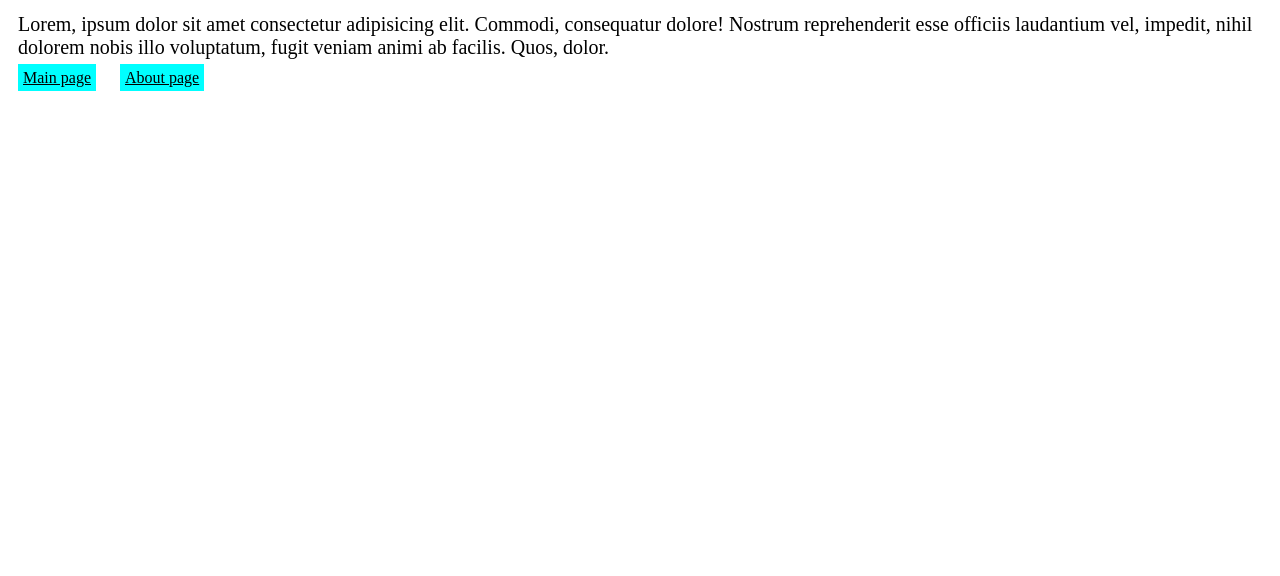
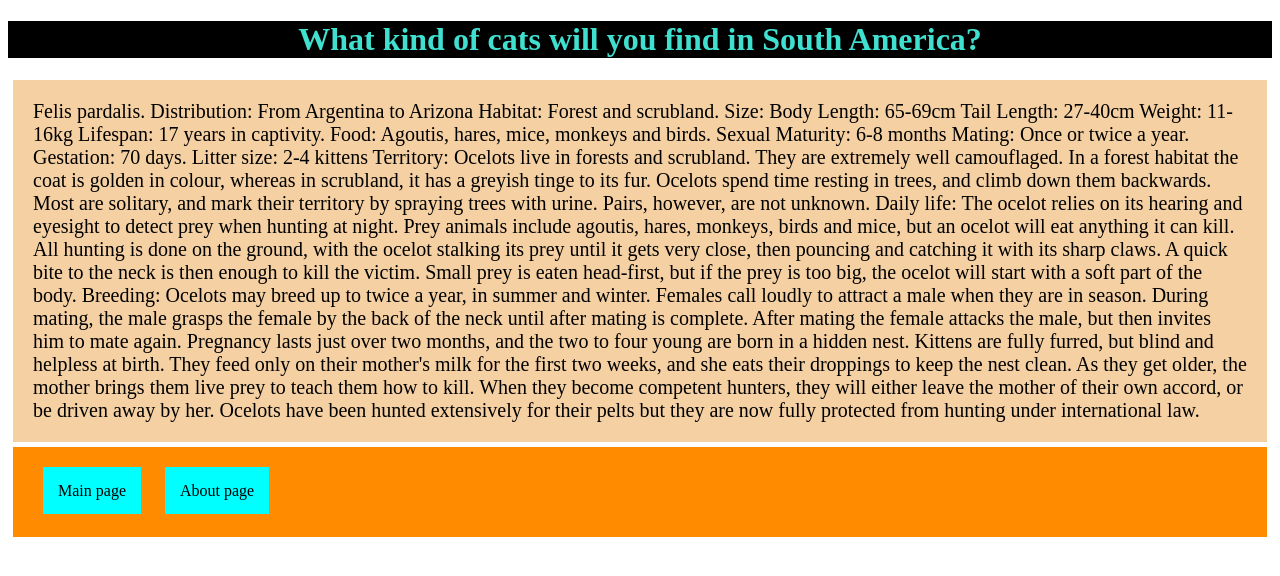
Before and after one commit to UrsulaKesek/Saturday-November-9-class, a plain HTML site: page categories.html in a window 1280 px wide. Drawn offline with Linux system fonts and the light colour scheme.

Commit message:
made changes to html and css files

```diff
--- a/categories.html
+++ b/categories.html
@@ -8,13 +8,44 @@
     <link href="style.css" rel="stylesheet" />
   </head>
   <body>
+    <h1>
+      What kind of cats will you find in South America?
+    </h1>
     <p>
-      Lorem, ipsum dolor sit amet consectetur adipisicing elit. Commodi,
-      consequatur dolore! Nostrum reprehenderit esse officiis laudantium vel,
-      impedit, nihil dolorem nobis illo voluptatum, fugit veniam animi ab
-      facilis. Quos, dolor.
-    </p>
+      Felis pardalis. Distribution: From Argentina to Arizona Habitat: Forest
+      and scrubland. Size: Body Length: 65-69cm Tail Length: 27-40cm Weight:
+      11-16kg Lifespan: 17 years in captivity. Food: Agoutis, hares, mice,
+      monkeys and birds. Sexual Maturity: 6-8 months Mating: Once or twice a
+      year. Gestation: 70 days. Litter size: 2-4 kittens Territory: Ocelots live
+      in forests and scrubland. They are extremely well camouflaged. In a forest
+      habitat the coat is golden in colour, whereas in scrubland, it has a
+      greyish tinge to its fur. Ocelots spend time resting in trees, and climb
+      down them backwards. Most are solitary, and mark their territory by
+      spraying trees with urine. Pairs, however, are not unknown. Daily life:
+      The ocelot relies on its hearing and eyesight to detect prey when hunting
+      at night. Prey animals include agoutis, hares, monkeys, birds and mice,
+      but an ocelot will eat anything it can kill. All hunting is done on the
+      ground, with the ocelot stalking its prey until it gets very close, then
+      pouncing and catching it with its sharp claws. A quick bite to the neck is
+      then enough to kill the victim. Small prey is eaten head-first, but if the
+      prey is too big, the ocelot will start with a soft part of the body.
+      Breeding: Ocelots may breed up to twice a year, in summer and winter.
+      Females call loudly to attract a male when they are in season. During
+      mating, the male grasps the female by the back of the neck until after
+      mating is complete. After mating the female attacks the male, but then
+      invites him to mate again. Pregnancy lasts just over two months, and the
+      two to four young are born in a hidden nest. Kittens are fully furred, but
+      blind and helpless at birth. They feed only on their mother's milk for the
+      first two weeks, and she eats their droppings to keep the nest clean. As
+      they get older, the mother brings them live prey to teach them how to
+      kill. When they become competent hunters, they will either leave the
+      mother of their own accord, or be driven away by her. Ocelots have been
+      hunted extensively for their pelts but they are now fully protected from
+      hunting under international law.</p>
+
+<div class="buttons">
     <a href="index.html">Main page</a>
     <a href="about.html">About page</a>
+    </div>
   </body>
 </html>
--- a/style.css
+++ b/style.css
@@ -1,5 +1,7 @@
 h1 {
   color: turquoise;
+  background-color: black;
+  text-align: center;
 }
 .introduction {
   font-family: Arial, Helvetica, sans-serif;
@@ -25,34 +27,59 @@ nav ul li {
   justify-content: space-evenly;
   font-size: 20px;
   text-align: center;
-  text-decoration-style: none;
+  list-style-type: none;
   background-color: aqua;
   transition: 0.3s background-color linear;
   padding: 8px;
 }
 li:hover {
   background-color: rgb(7, 89, 243);
-  text-decoration-style: none;
+  text-decoration: none;
   color: white;
   transition: 0.1s background-color linear;
 }
 a {
   background-color: aqua;
+  text-decoration: none;
+  margin: 10px;
+  padding: 5px;
+  font-size: 16px;
+  color: black;
+}
+li a {
+  background-color: aqua;
+  text-decoration: none;
   margin: 10px;
   padding: 5px;
   font-size: 16px;
   color: black;
 }
 p {
+  background-color: rgb(245, 208, 163);
   display: block;
-  padding: 5px;
+  padding: 20px;
   margin: 5px;
   font-size: 20px;
 }
 .buttons {
   display: block;
+  padding: 20px;
+  margin: 5px;
+  height: 50px;
+  background-color: darkorange;
+}
+.buttons a {
+  background-color: aqua;
+  text-decoration: none;
   position: relative;
-  left: 30px;
-  top: 20px;
-  height: 100px;
+  top: 15px;
+  padding: 15px;
+  font-size: 16px;
+  color: black;
 }
+
+@media screen and (max-width: 600px) {
+  .introduction {
+    font-size: calc(3vmin + 5px);
+  }
+}
```
Also changed, not shown: index.html (+2 -3 lines).
